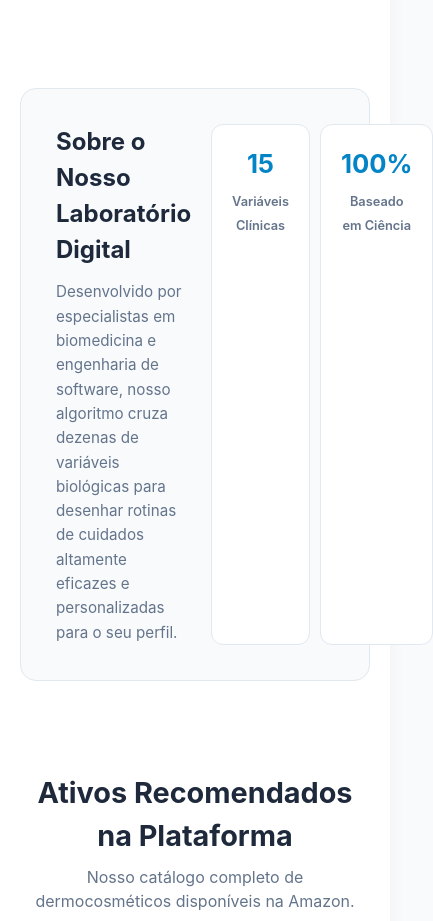
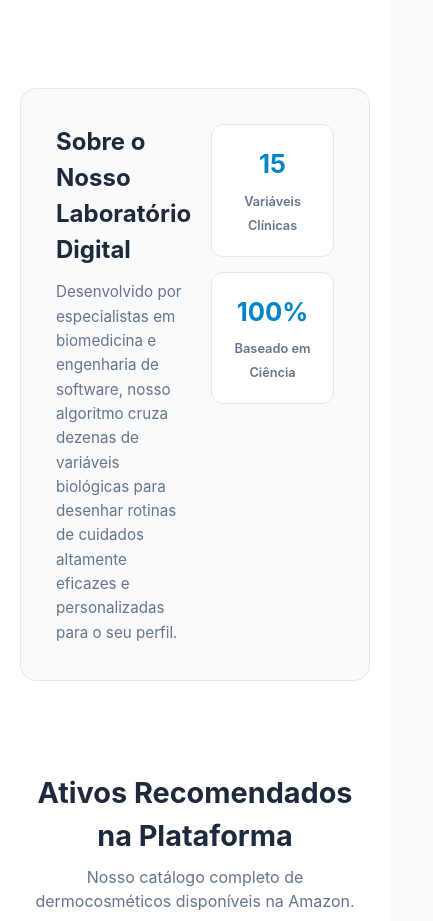
Before and after one commit to IgorGadote/gartelux, a React (Vite) app: page / in a window 390 px wide. Shown: the part 1340-2261 px from the top of the page, 433 px wide, since content can reach past the window. Built offline with nearby package versions, Linux system fonts and the light colour scheme.

Commit message:
fix: empilha cards de estatisticas no mobile para evitar overflow

```diff
--- a/src/App.css
+++ b/src/App.css
@@ -577,6 +577,7 @@ body {
     flex-direction: column !important;
     align-items: stretch !important;
     gap: 20px !important;
+    box-sizing: border-box;
   }
 
   .about-text {
@@ -586,12 +587,13 @@ body {
   .about-stats {
     width: 100% !important;
     display: flex !important;
-    flex-direction: row !important;
-    justify-content: space-between !important;
-    gap: 10px !important;
+    flex-direction: column !important; /* Empilha os cards um abaixo do outro no celular */
+    gap: 15px !important;
+    box-sizing: border-box;
   }
 
   .stat-box {
-    flex: 1 !important;
+    width: 100% !important;
+    box-sizing: border-box;
   }
 }
```
